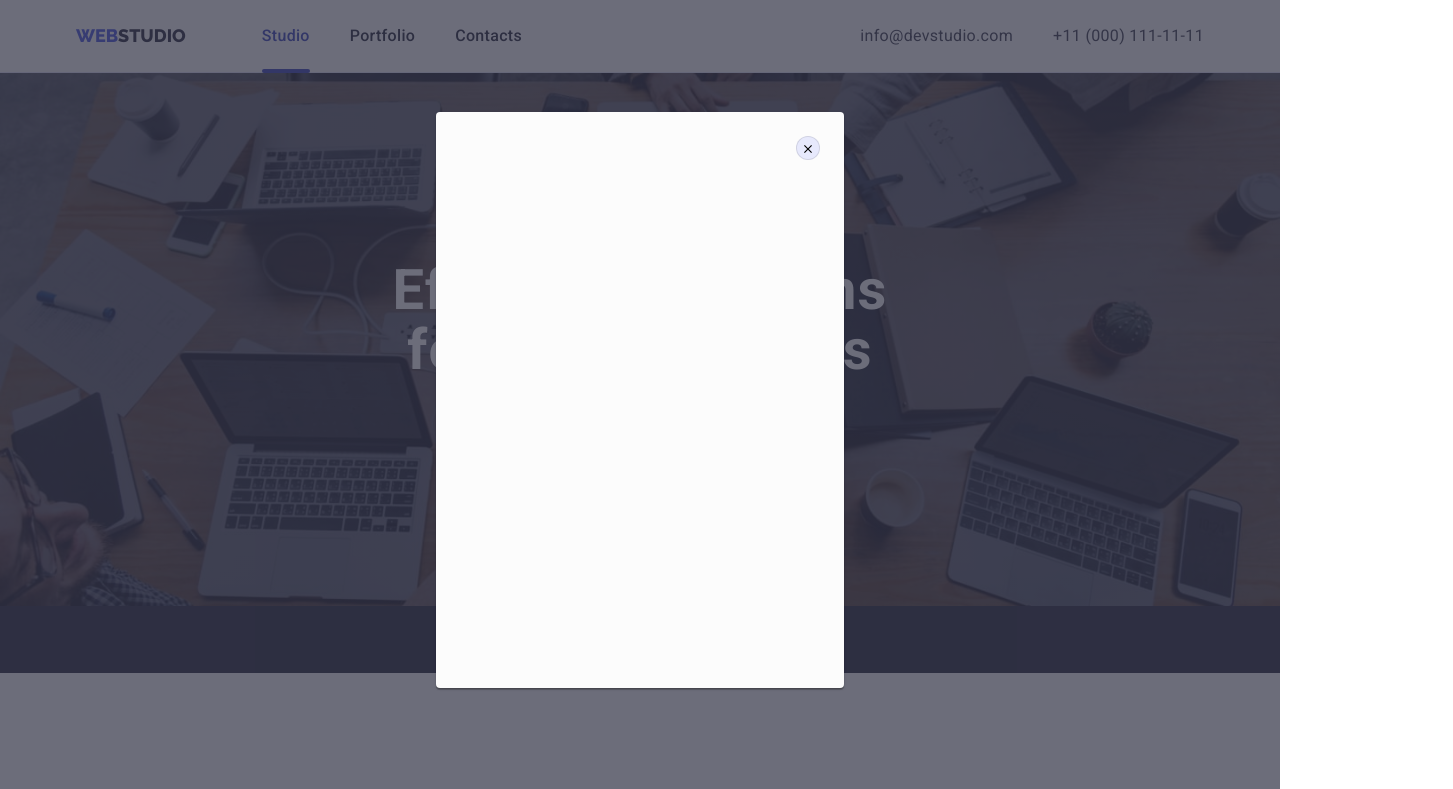
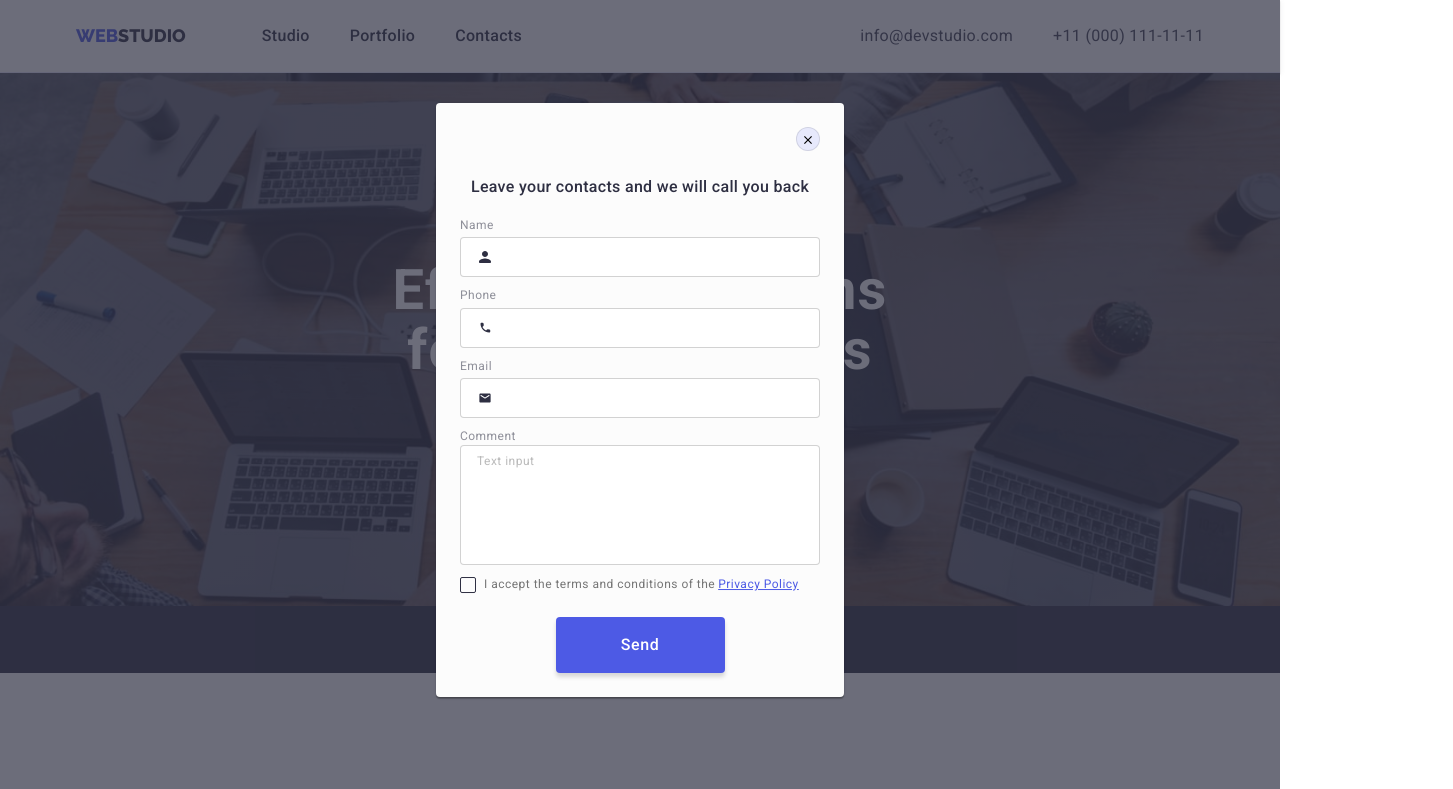
Before and after one commit to elisbet017/goit-markup-hw-06, a plain HTML site: page studio.html in a window 1280 px wide. Both pictures are taken after a click on the button "Order Service". Shown: the top 789 px of the page, 1453 px wide, since content can reach past the window. Drawn offline with nearby package versions, Linux system fonts and the light colour scheme.

Commit message:
Add final form styles

```diff
--- a/css/styles.css
+++ b/css/styles.css
@@ -604,7 +604,8 @@ img {
   margin-left: 80px;
 }
 
-.footer-form-wrap {
+
+.footer-form {
   display: flex;
   margin-top: 16px;
   gap: 24px;
@@ -617,6 +618,10 @@ img {
   background-color: var(--dark-color);
   border: 1px solid rgba(255, 255, 255, 0.3);
   border-radius: 4px;
+  color: var(--light-light-color);
+  font-size: 14px;
+  outline: transparent;
+  transition: border-color 250ms cubic-bezier(0.4, 0, 0.2, 1);
 }
 
 .footer-subscribe::placeholder {
@@ -627,7 +632,15 @@ img {
 }
 
 .footer-subscribe:focus {
-  border: none;
+  border: 1px solid rgba(255, 255, 255, 0.3);
+}
+
+.footer-subscribe:not(:placeholder-shown):valid:not(:focus) {
+  border-color: rgba(127, 210, 149, 0.616);
+}
+
+.footer-subscribe:not(:placeholder-shown):invalid:not(:focus) {
+  border-color: rgba(235, 79, 76, 0.616);
 }
 
 .footer-button {
@@ -779,11 +792,11 @@ img {
 }
 
 .modal-input:not(:focus):not(:placeholder-shown):valid {
-  background-color: rgba(127, 210, 149, 0.616);
+  border-color: rgba(141, 192, 155, 0.914);
 }
 
 .modal-input:not(:focus):not(:placeholder-shown):invalid {
-  background-color: rgba(232, 78, 78, 0.518);
+  border-color: rgba(232, 78, 78, 0.518);
 }
 
 .modal-icon {
@@ -807,10 +820,6 @@ img {
   letter-spacing: 0.04em;
   color: rgba(117, 117, 117, 0.5);
 }
-
-/* .modal-check {
-  transition: ;
-} */
 
 .modal-check:checked + .check-text::before {
   background-color: var(--focus-color);
--- a/studio.html
+++ b/studio.html
@@ -30,8 +30,8 @@
             >Web<span class="logo-color-header">Studio</span></a
           >
           <ul class="site-nav-list list">
-            <li class="site-nav-item active-link">
-              <a class="site-nav-link link active" href="./studio.html">Studio</a>
+            <li class="site-nav-item">
+              <a class="site-nav-link link" href="./studio.html">Studio</a>
             </li>
             <li class="site-nav-item">
               <a class="site-nav-link link" href="./portfolio.html"
@@ -434,6 +434,29 @@
               </li>
             </ul>
           </div>
+          <div class="footer-communicate">
+            <p class="footer-soc-text">Subscribe</p>
+            <form class="footer-form">
+              <input
+                type="email"
+                name="email"
+                id="footer-email"
+                class="footer-subscribe"
+                required
+                placeholder="E-mail"
+              />
+              <div class="footer-button">
+                <button type="submit" class="subscribe-btn">Subscribe</button>
+                <svg class="footer-plaine">
+                  <use
+                    href="./images/icons.svg#icon-plaine"
+                    width="24"
+                    height="24"
+                  ></use>
+                </svg>
+              </div>
+            </form>
+          </div>
         </div>
       </div>
     </footer>
@@ -444,18 +467,88 @@
             <use href="./images/icons.svg#icon-close"></use>
           </svg>
         </button>
+        <p class="modal-title">Leave your contacts and we will call you back</p>
+        <form class="modal-form">
+          <div class="modal-field">
+            <label for="user-name" class="modal-label">Name</label>
+            <div class="input-wrap">
+              <input
+                class="modal-input"
+                type="text"
+                name="user-name"
+                id="user-name"
+                placeholder=" "
+              />
+              <svg class="modal-icon" width="18" height="18">
+                <use href="./images/icons.svg#icon-persone"></use>
+              </svg>
+            </div>
+          </div>
+          <div class="modal-field">
+            <label for="user-tel" class="modal-label">Phone</label>
+            <div class="input-wrap">
+              <input
+                class="modal-input"
+                type="text"
+                name="user-tel"
+                id="user-tel"
+                required
+                title="+38 (095) 111-11-11"
+                pattern="[\+]\d{2}\s[\(]\d{3}[\)]\s\d{3}[\-]\d{2}[\-]\d{2}"
+                placeholder=" "
+              />
+              <svg class="modal-icon" width="18" height="18">
+                <use href="./images/icons.svg#icon-phone"></use>
+              </svg>
+            </div>
+          </div>
+          <div class="modal-field">
+            <label for="user-email" class="modal-label">Email</label>
+            <div class="input-wrap">
+              <input
+                class="modal-input"
+                type="email"
+                name="user-email"
+                placeholder=" "
+                id="user-email"
+              />
+              <svg class="modal-icon" width="18" height="18">
+                <use href="./images/icons.svg#icon-email"></use>
+              </svg>
+            </div>
+          </div>
+          <div class="modal-field">
+            <label for="user-comment" class="modal-label">Comment</label>
+            <textarea
+              class="modal-input comment"
+              name="user-comment"
+              id="user-comment"
+              placeholder="Text input"
+            ></textarea>
+          </div>
+          <div class="modal-field">
+            <input
+              type="checkbox"
+              id="policy"
+              name="policy"
+              value="true"
+              class="modal-check hidden-title"
+              required
+            />
+            <label for="policy" class="check-text"
+              >I accept the terms and conditions of the<a
+                href=""
+                class="check-link"
+                >Privacy Policy</a
+              ></label
+            >
+          </div>
+          <div class="modal-button">
+            <button class="modal-btn" type="submit">Send</button>
+          </div>
+        </form>
       </div>
     </div>
     <script src="./js/modal.js"></script>
-    <!-- <div class="backdrop is-hidden" data-modal>
-      <div class="modal">
-        <button class="modal-close" type="button" data-modal-close>
-          <svg>
-            <use href="./images/close.svg"></use>
-          </svg>
-        </button>
-      </div>
-    </div>
-    <script src="./js/modal.js"></script> -->
   </body>
 </html>
```
Also changed, not shown: index.html (+22 -8 lines), portfolio.html (+23 -0 lines).
